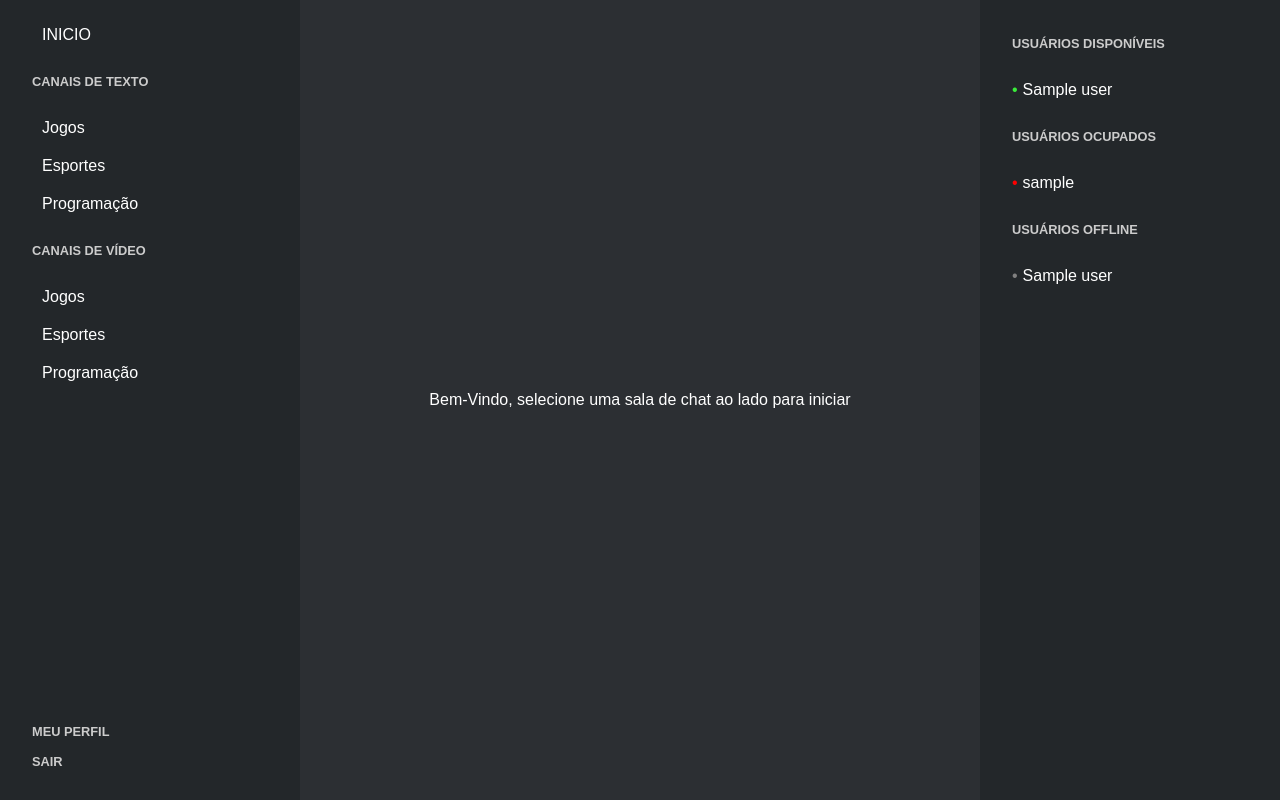
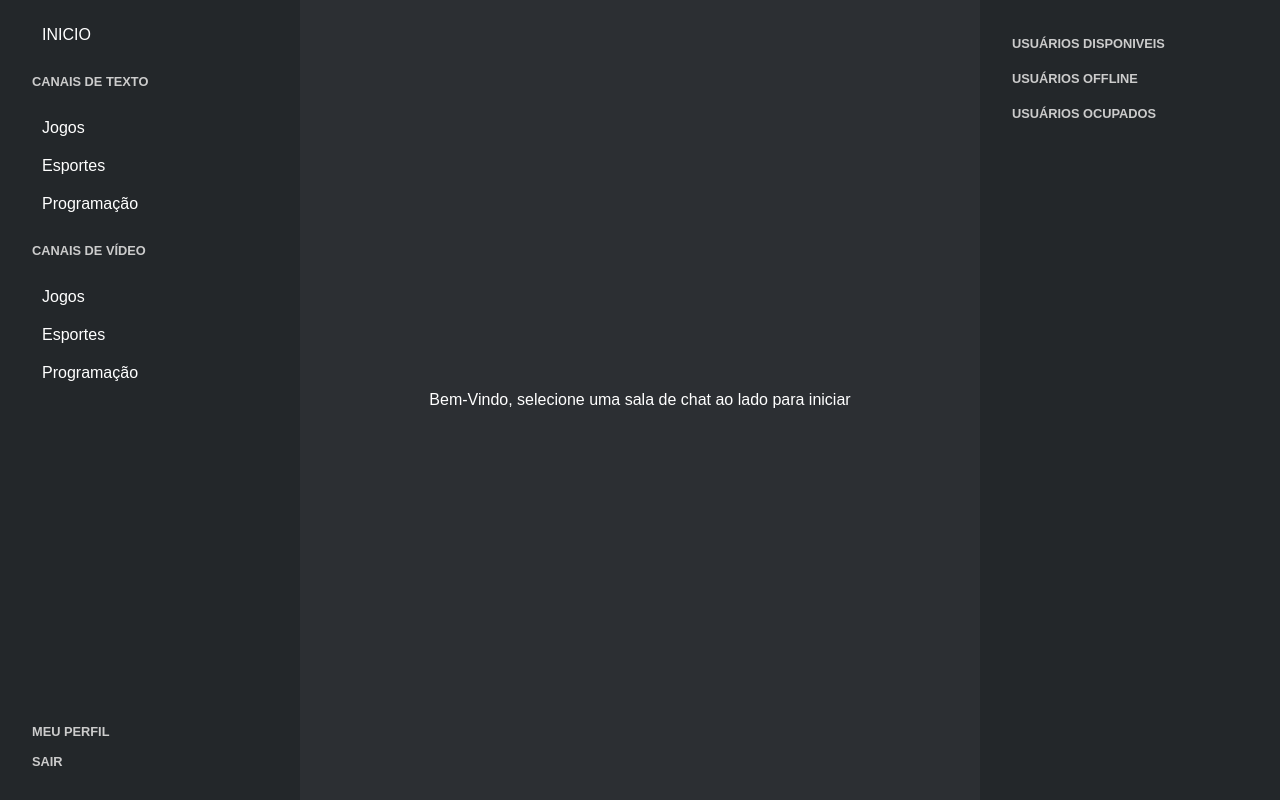
Before and after one commit to rabelzx/FRC-FGA-2023-2, a Flask app: template templates/index.html in a window 1280 px wide. Run offline with Flask 3, Linux system fonts and the light colour scheme; the template is opened without the code that fills it: most values are stand-ins (such as "Sample title", 1, 10 or a date in 2020); some libraries are stand-ins or nearby versions.

Commit message:
Adicionando mudanças de status

```diff
--- a/app.py
+++ b/app.py
@@ -15,7 +15,7 @@ app.secret_key = 'your secret key'
 
 app.config['MYSQL_HOST'] = 'localhost'
 app.config['MYSQL_USER'] = 'root'
-app.config['MYSQL_PASSWORD'] = 'password'
+app.config['MYSQL_PASSWORD'] = 'Bh21851415.'
 app.config['MYSQL_DB'] = 'videoChatApp'
 
 rooms = {}
@@ -57,6 +57,7 @@ def login():
             session['id'] = account['id']
             session['username'] = account['username']
             msg = 'Logged in successfully!'
+            get_user_status()
             return render_template('index.html', msg=msg)
         else:
             msg = 'Incorrect username / password !'
@@ -66,6 +67,8 @@ def login():
 @app.route('/logout')
 def logout():
     if 'loggedin' in session:
+        username_to_emit = session.get('username', None)  # Armazena o valor de 'username'
+
         # Atualiza o status para "offline" ao fazer logout
         cursor = mysql.connection.cursor(MySQLdb.cursors.DictCursor)
         cursor.execute('UPDATE usuario SET status = %s WHERE id = %s', ('offline', session['id']))
@@ -74,6 +77,8 @@ def logout():
         session.pop('loggedin', None)
         session.pop('id', None)
         session.pop('username', None)
+
+        get_user_status()
 
     return redirect(url_for('login'))
 
@@ -116,8 +121,8 @@ def index():
         # Converter os resultados para um formato JSON
         user_list = [{'id': user['id'], 'name': user['username']} for user in users]
         print("Users:", user_list)  # Adicione este print para verificar a lista de usuários
-
-        return render_template("index.html", users=user_list)
+        online_users, offline_users = get_user_status()
+        return render_template("index.html", users=user_list, online_user=online_users, offline_users=offline_users)
     return redirect(url_for('login'))
 
 @app.route("/display")
@@ -165,6 +170,7 @@ def handle_connect():
     join_room(session['room'])
     rooms.setdefault(session['room'], {'users': set(), 'messages': []})
     rooms[session['room']]['users'].add(session['username'])
+    get_user_status()
     emit_users()
 
 @socketio.on('disconnect')
@@ -173,6 +179,7 @@ def handle_disconnect():
     if room:
         leave_room(room)
         rooms[room]['users'].discard(session['id'])
+        get_user_status()
         emit_users()
 
 @socketio.on('message')
@@ -189,10 +196,14 @@ def handle_message(data):
 
     # Broadcast a mensagem para todos na sala
     emit('message', {'message': message, 'username': username, 'room': room}, room=room)
+    get_user_status()
     emit_users()
 
 @socketio.on('join_room')
 def handle_join_room(data):
+    cursor = mysql.connection.cursor(MySQLdb.cursors.DictCursor)
+    cursor.execute('UPDATE usuario SET status = %s WHERE id = %s', ('ocupado', session['id']))
+    mysql.connection.commit()
     old_room = session.get('room')
     if old_room:
         leave_room(old_room)
@@ -202,6 +213,7 @@ def handle_join_room(data):
     join_room(session['room'])
     rooms.setdefault(session['room'], {'users': set(), 'messages': []})
     rooms[session['room']]['users'].add(session['username'])
+    get_user_status()
     emit_users()
 
 def emit_users():
@@ -209,16 +221,33 @@ def emit_users():
     user_list = [{'id': username, 'name': username} for username in room_users]
     emit('users', {'clients': user_list}, broadcast=True)
 
+def get_user_status():
+    cursor = mysql.connection.cursor(MySQLdb.cursors.DictCursor)
+    cursor.execute('SELECT username, status FROM usuario')
+    users = cursor.fetchall()
+    print("Users from DB:", users)  # Adicione este print
+    online_users = [user['username'] for user in users if user['status'] == 'online']
+    offline_users = [user['username'] for user in users if user['status'] == 'offline']
+    ocupado_users = [user['username'] for user in users if user['status'] == 'ocupado']
+    print("Online Users:", online_users)  # Adicione este print
+    print("Offline Users:", offline_users)  # Adicione este print
+    print("Ocupado:", ocupado_users)
+    socketio.emit('update_user_list', {'online_users': online_users, 'offline_users': offline_users, 'ocupado_users': ocupado_users})
+
 #chat de vídeo
 themes = {}
 
 @socketio.on('join_video')
 def handle_join(data):
+    cursor = mysql.connection.cursor(MySQLdb.cursors.DictCursor)
+    cursor.execute('UPDATE usuario SET status = %s WHERE id = %s', ('ocupado', session['id']))
+    mysql.connection.commit()
     theme = data['theme']
     join_room(theme)
 
     if theme not in themes:
         themes[theme] = {'offer': None, 'answer': None, 'candidates': []}
+    get_user_status()
 
     emit('theme_joined', theme)
 
--- a/static/index.js
+++ b/static/index.js
@@ -325,3 +325,31 @@ socket.on("theme_left", (theme) => {
   // Update UI or perform any other cleanup tasks
   console.log(`Left video room: ${theme}`);
 });
+
+socket.on("update_user_list", function (data) {
+  console.log("Entrei")
+  var onlineUsersList = document.getElementById("online-users");
+  var offlineUsersList = document.getElementById('offline-users');
+  var ocupadoUsersList = document.getElementById('ocupado-users');
+
+  onlineUsersList.innerHTML = "";
+  data.online_users.forEach(function (user) {
+    var li = document.createElement("li");
+    li.appendChild(document.createTextNode(`${user}`));
+    onlineUsersList.appendChild(li);  // Corrigido aqui
+  });
+
+  offlineUsersList.innerHTML = "";
+  data.offline_users.forEach(function (user) {
+    var li = document.createElement("li");
+    li.appendChild(document.createTextNode(`${user}`));  // Corrigido aqui
+    offlineUsersList.appendChild(li);  // Corrigido aqui
+  });
+
+  ocupadoUsersList.innerHTML = "";
+  data.ocupado_users.forEach(function (user) {
+    var li = document.createElement("li");
+    li.appendChild(document.createTextNode(`${user}`));  // Corrigido aqui
+    ocupadoUsersList.appendChild(li);  // Corrigido aqui
+  });
+});
--- a/static/style.css
+++ b/static/style.css
@@ -168,21 +168,21 @@
 }
 
 /* Bolinha verde para o status "disponível" */
-main .right ul li.status-green::before {
+main .right .onlineUsers li::before {
   content: "\2022";
   color: rgb(58, 235, 58);
   margin-right: 5px;
 }
 
 /* Bolinha vermelha para o status "ocupado" */
-main .right ul li.status-red::before {
+main .right .ocupadoUsers li::before {
   content: "\2022";
   color: red;
   margin-right: 5px;
 }
 
 /* Bolinha cinza para o status "offline" */
-main .right ul li.status-gray::before {
+main .right .offlineUsers li::before {
   content: "\2022";
   color: gray;
   margin-right: 5px;
--- a/templates/index.html
+++ b/templates/index.html
@@ -72,24 +72,12 @@
           <li class="status-blue">{{ user['name'] }}</li>
           {% endfor %}
         </ul>
-        <p>usuários disponíveis</p>
-        <ul>
-          {% for user in online_users %}
-          <li class="status-green">{{ user['name'] }}</li>
-          {% endfor %}
-        </ul>
+        <p>Usuários Disponiveis</p>
+        <ul id="online-users" class="onlineUsers"></ul>
+        <p>Usuários Offline</p>
+        <ul id="offline-users" class="offlineUsers"></ul>
         <p>usuários ocupados</p>
-        <ul>
-          {% for user in ocupado_users %}
-          <li class="status-red">{{ user['username'] }}</li>
-          {% endfor %}
-        </ul>
-        <p>usuários offline</p>
-        <ul>
-          {% for user in offline_users %}
-          <li class="status-gray">{{ user['name'] }}</li>
-          {% endfor %}
-        </ul>
+        <ul id="ocupado-users" class="ocupadoUsers"></ul>
       </div>
     </main>
     <script src="/static/index.js"></script>
```
